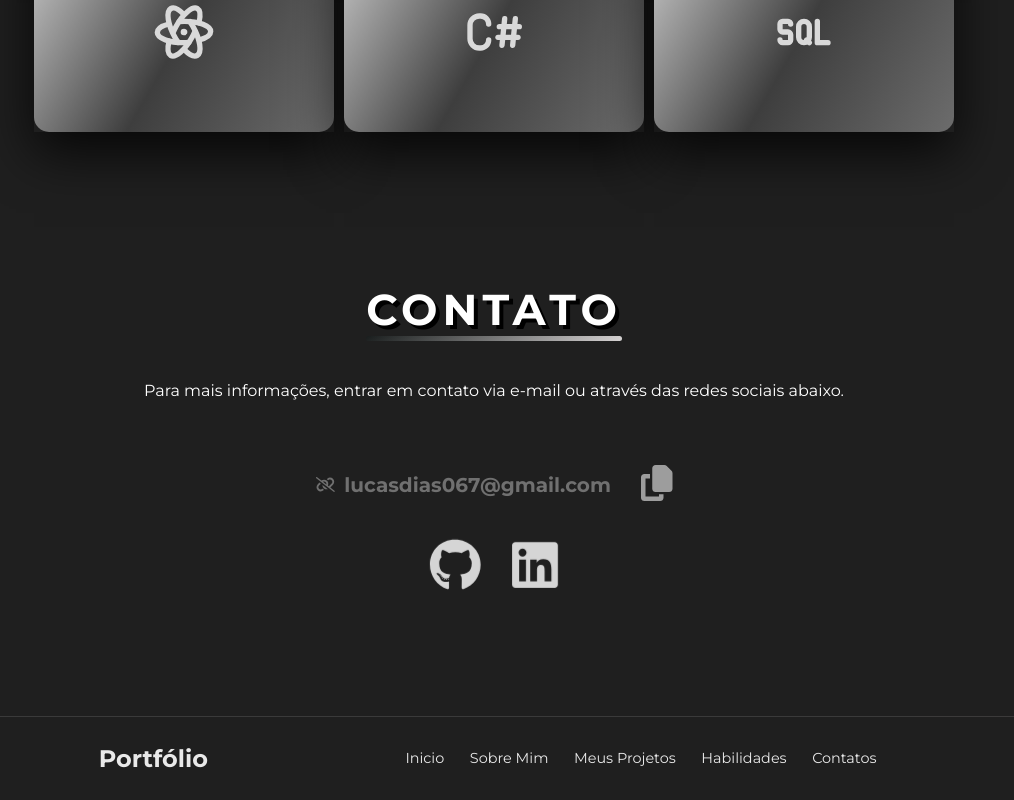
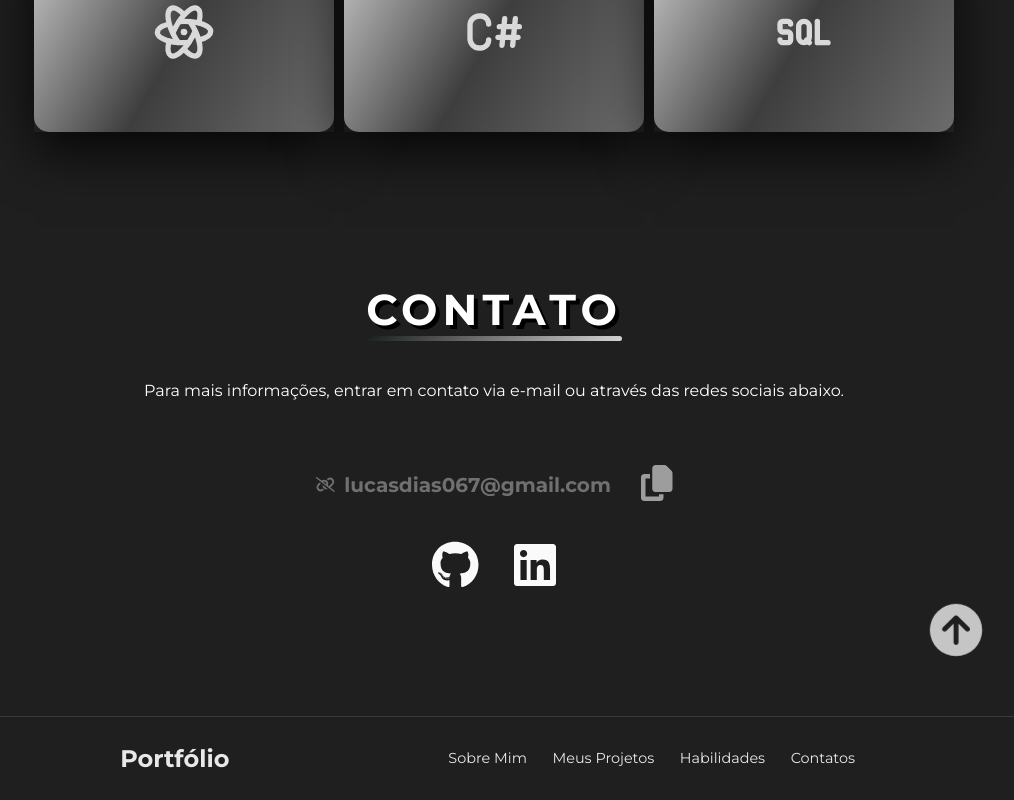
Before and after one commit to Lucasdias067/portfolio-pessoal, a Next.js app: page / in a window 1280 px wide. Shown: the part 3382-4182 px from the top of the page, without its empty margins (146-1160 px from the left). Built offline with nearby package versions, Linux system fonts and the light colour scheme.

Commit message:
new features on web version

```diff
--- a/src/app/contact/page.tsx
+++ b/src/app/contact/page.tsx
@@ -45,10 +45,10 @@ export default function Contact() {
         )}
         <div>
           <Link href="https://github.com/Lucasdias067/" target="_blank" className="contactLink" title="GitHub">
-            <FontAwesomeIcon icon={faGithub} size="3x" beatFade />
+            <FontAwesomeIcon icon={faGithub} size="3x" />
           </Link>
           <Link href="https://www.linkedin.com/in/lucasdias067/" target="_blank" className="contactLink" title="LinkedIn">
-            <FontAwesomeIcon icon={faLinkedin} size="3x" beatFade />
+            <FontAwesomeIcon icon={faLinkedin} size="3x" />
           </Link>
         </div>
       </div>
--- a/src/app/footer/page.tsx
+++ b/src/app/footer/page.tsx
@@ -1,14 +1,20 @@
+"use client"
 import "./style.css";
+import { faCircleArrowUp } from "@fortawesome/free-solid-svg-icons"
+import { FontAwesomeIcon } from "@fortawesome/react-fontawesome"
 
 export default function Footer() {
 
   const linkFooter = [
-    { name: "Inicio", href: "#", className: "footerLink" },
     { name: "Sobre Mim", href: "#aboutMe", className: "footerLink" },
     { name: "Meus Projetos", href: "#projectList", className: "footerLink" },
     { name: "Habilidades", href: "#skills", className: "footerLink" },
     { name: "Contatos", href: "#contact", className: "footerLink" }
   ]
+
+  function handleScroll() {
+    window.scrollTo(0, 0)
+  }
 
   return (
     <footer>
@@ -22,6 +28,13 @@ export default function Footer() {
           <a href={href} className={className} key={name}>{name}</a>
         ))}
       </div>
+      <FontAwesomeIcon
+        icon={faCircleArrowUp}
+        onClick={() => handleScroll()}
+        className="footerButton"
+        size="3x"
+        beatFade
+      />
     </footer>
   )
 }
--- a/src/app/footer/style.css
+++ b/src/app/footer/style.css
@@ -28,9 +28,20 @@ footer {
   font-size: 0.9rem;
 }
 
+.footerButton {
+  position: absolute;
+  right: 12%;
+  margin-bottom: 20%;
+}
+
 @media (max-width: 768px) {
   footer {
     flex-direction: column;
+  }
+
+  .footerButton {
+    right: 5%;
+    margin-bottom: 34%;
   }
 }
 
@@ -46,4 +57,10 @@ footer {
   #linkName2 {
     display: none;
   }
+
+  .footerButton {
+    display: none;
+    visibility: hidden;
+    opacity: 0;
+  }
 }
--- a/src/app/global.css
+++ b/src/app/global.css
@@ -23,7 +23,8 @@ body {
   margin: 0 auto;
 }
 
-button {
+button,
+svg {
   cursor: pointer;
 }
 
--- a/src/app/header/page.tsx
+++ b/src/app/header/page.tsx
@@ -6,6 +6,7 @@ import { useState } from "react"
 export default function Header() {
 
   const [mobileMenu, setMobileMenu] = useState(false);
+  const [navTagName, setNavTagName] = useState("");
 
   const navHeader = [
     { name: "Sobre Mim", href: "#aboutMe", className: "headerLink" },
@@ -13,6 +14,19 @@ export default function Header() {
     { name: "Habilidades", href: "#skills", className: "headerLink" },
     { name: "Contatos", href: "#contact", className: "headerLink contactBtn" }
   ]
+
+  let timeOut: NodeJS.Timeout | null;
+
+  function handleTagName(name: string) {
+    setNavTagName(name);
+    if (timeOut) {
+      clearTimeout(timeOut);
+      timeOut = null;
+    }
+    timeOut = setTimeout(() => {
+      setNavTagName('');
+    }, 1500);
+  }
 
   function openMobileMenu() {
     setMobileMenu(!mobileMenu)
@@ -23,6 +37,12 @@ export default function Header() {
     return iconState;
   }
 
+  function toggleId(name: string) {
+    const isTheSameTag = navTagName === name;
+    if (isTheSameTag) return "activeAnchor";
+    return ""
+  }
+
   return (
     <header id="header">
       <div className="header">
@@ -31,7 +51,15 @@ export default function Header() {
         </a>
         <div className="navigationHeader">
           {navHeader.map(({ name, href, className }) => (
-            <a href={href} className={className} key={name}>{name}</a>
+            <a
+              href={href}
+              className={className}
+              key={name}
+              onClick={() => handleTagName(name)}
+              id={toggleId(name)}
+            >
+              {name}
+            </a>
           ))}
         </div>
       </div>
--- a/src/app/header/style.css
+++ b/src/app/header/style.css
@@ -12,6 +12,12 @@ header {
   z-index: 99;
   filter: drop-shadow(0px 2px 5px rgb(70, 70, 70));
   transition: filter 10s;
+}
+
+#activeAnchor {
+  font-size: 1.2em;
+  font-weight: bold;
+  transition: 1s;
 }
 
 .header,
@@ -44,12 +50,11 @@ header {
 .headerLink {
   color: white;
   padding: 10px 0;
-  transition: 0.5s;
+  transition: 0.35s;
 }
 
 .headerLink:hover {
-  color: #ccc;
-  transform: scale(1.1);
+  color: #9e9e9e;
 }
 
 .contactBtn {
--- a/src/app/projectList/page.tsx
+++ b/src/app/projectList/page.tsx
@@ -22,6 +22,7 @@ export default function ProjectsList() {
   function filterProjects(e: React.MouseEvent<HTMLButtonElement>) {
     const { name } = e.target as HTMLButtonElement
     const filteredProjects = projectsLists.filter(({ category }) => category === name);
+    console.log(name);
 
     const ProjectIsNotFiltered = projects.length === projectsLists.length
 
@@ -47,8 +48,8 @@ export default function ProjectsList() {
   }
 
   function activeStyle(name: string) {
-    const hasSameName = name === buttonName
-    if (hasSameName && hasProjectFiltered) return "active";
+    const isTheSameButton = name === buttonName
+    if (isTheSameButton && hasProjectFiltered) return "active";
     return ""
   }
 
```
